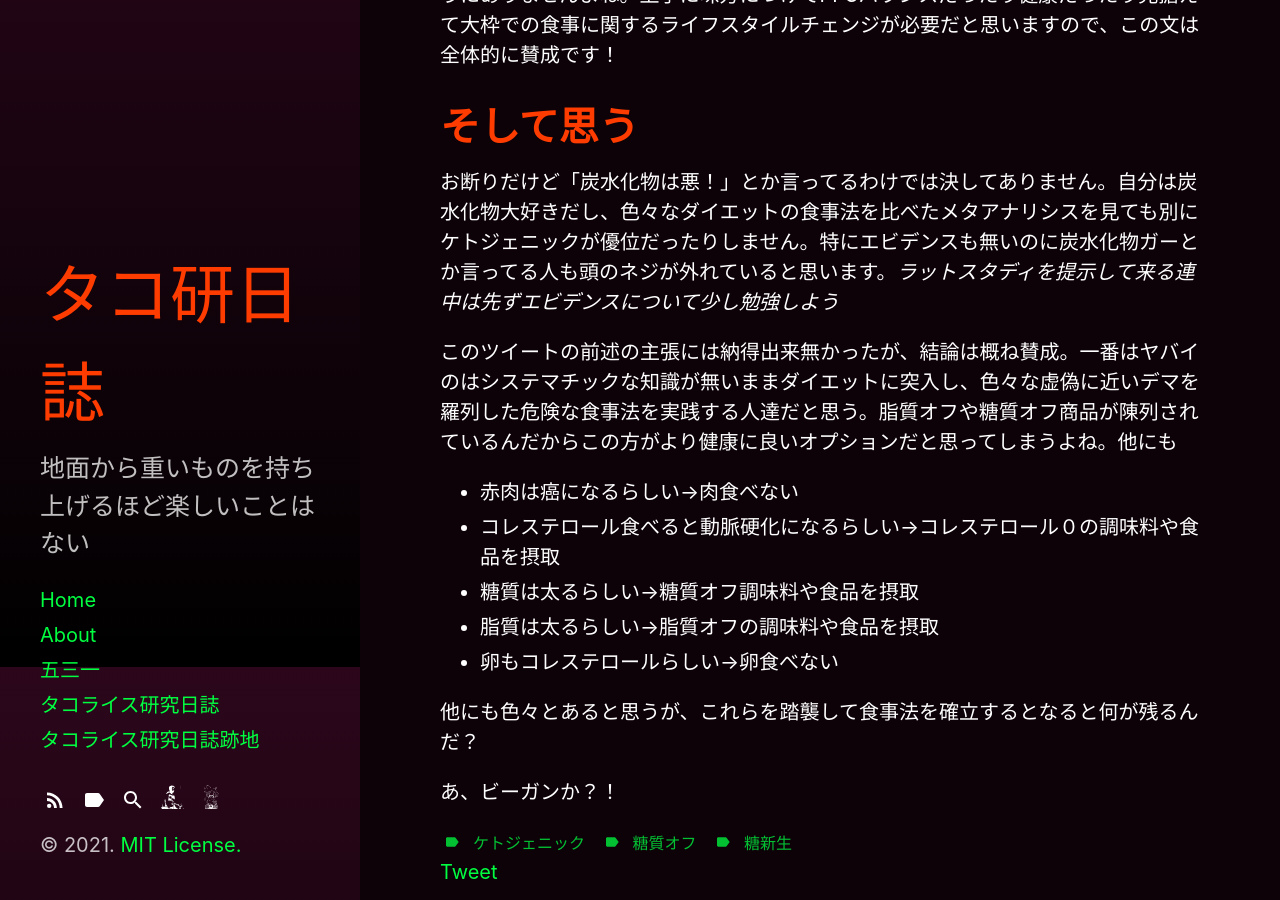
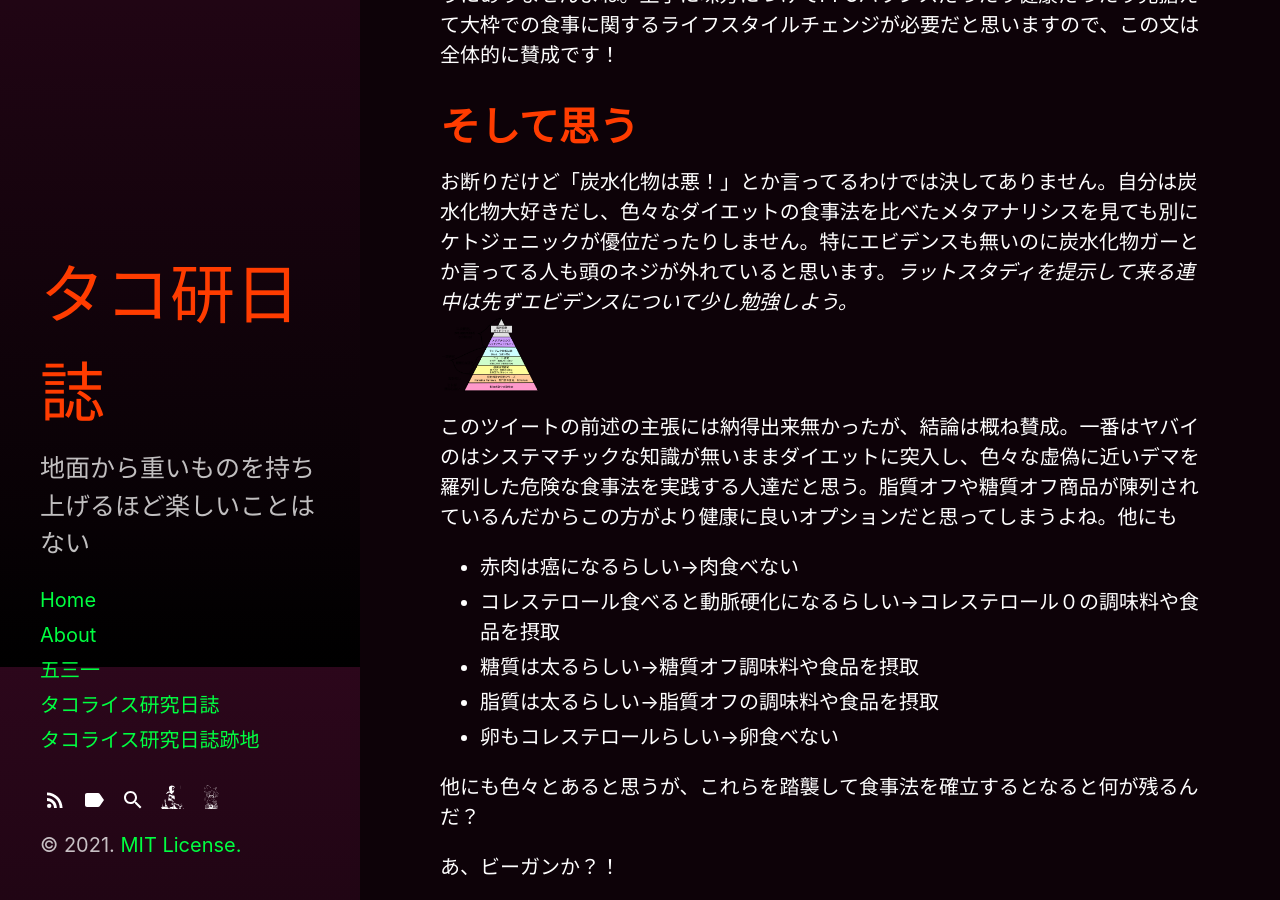
Before and after one commit to buckybean/buckybean.github.io, a Jekyll site: the page built from _posts/tacokennisshi/2021-07-23-tacokennisshi-gluconegogenesis.md, in a window 1280 px wide and 900 px high, scrolled down 2033 px. Built offline with Jekyll 4.4.1, drawn with Linux system fonts in a browser that asks for light colours; comment, search, counter and statistics services are not loaded.

Commit message:
Update 2021-07-23-tacokennisshi-gluconegogenesis.md

```diff
--- a/_posts/tacokennisshi/2021-07-23-tacokennisshi-gluconegogenesis.md
+++ b/_posts/tacokennisshi/2021-07-23-tacokennisshi-gluconegogenesis.md
@@ -35,7 +35,8 @@ tags:
 
 # そして思う
 
-お断りだけど「炭水化物は悪！」とか言ってるわけでは決してありません。自分は炭水化物大好きだし、色々なダイエットの食事法を比べたメタアナリシスを見ても別にケトジェニックが優位だったりしません。特にエビデンスも無いのに炭水化物ガーとか言ってる人も頭のネジが外れていると思います。*ラットスタディを提示して来る連中は先ずエビデンスについて少し勉強しよう*
+お断りだけど「炭水化物は悪！」とか言ってるわけでは決してありません。自分は炭水化物大好きだし、色々なダイエットの食事法を比べたメタアナリシスを見ても別にケトジェニックが優位だったりしません。特にエビデンスも無いのに炭水化物ガーとか言ってる人も頭のネジが外れていると思います。*ラットスタディを提示して来る連中は先ずエビデンスについて少し勉強しよう。*
+<a href="/assets/tacokennisshi/23JUL2021/evidence.png"><img src="/assets/tacokennisshi/23JUL2021/evidence.png" width="100" /> </a>
 
 
 このツイートの前述の主張には納得出来無かったが、結論は概ね賛成。一番はヤバイのはシステマチックな知識が無いままダイエットに突入し、色々な虚偽に近いデマを羅列した危険な食事法を実践する人達だと思う。脂質オフや糖質オフ商品が陳列されているんだからこの方がより健康に良いオプションだと思ってしまうよね。他にも
```
